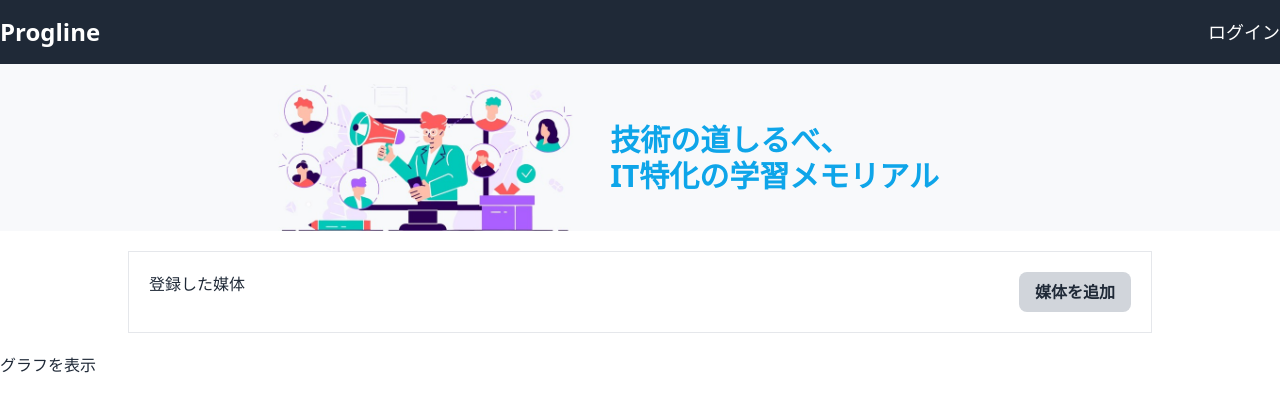
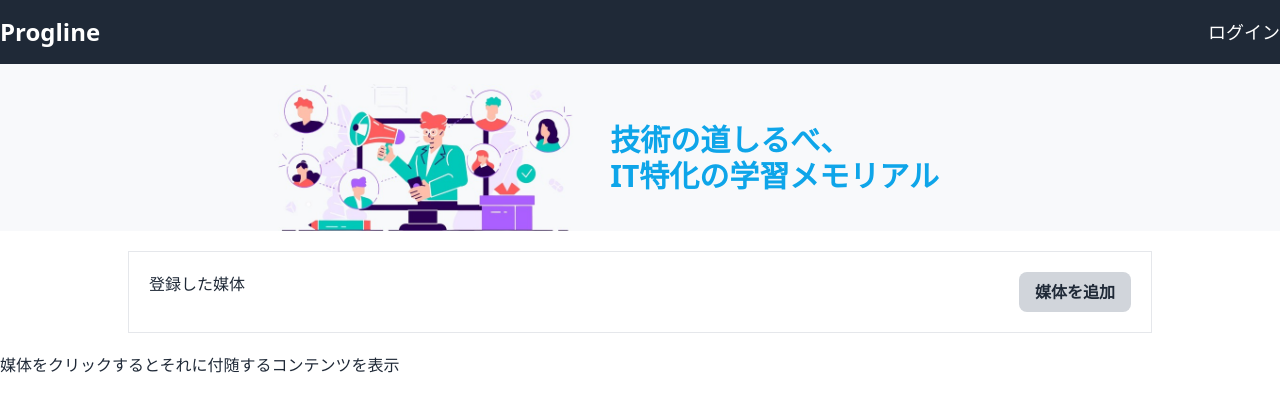
Before and after one commit to manato-alt/progline_front, a React (Create React App) app in the folder progline-app/: page /termsDetail in a window 1280 px wide. Shown: the top 412 px of the page. Built offline with nearby package versions, Linux system fonts and the light colour scheme.

Commit message:
fix: div要素ないの仮文字を入力

```diff
--- a/progline-app/src/component/TermDetail/TermDetail.jsx
+++ b/progline-app/src/component/TermDetail/TermDetail.jsx
@@ -24,7 +24,7 @@ export default function TermDetail() {
           </button>
         </div>
       </div>
-      <div>グラフを表示</div>
+      <div>媒体をクリックするとそれに付随するコンテンツを表示</div>
     </div>
   );
 }
```
